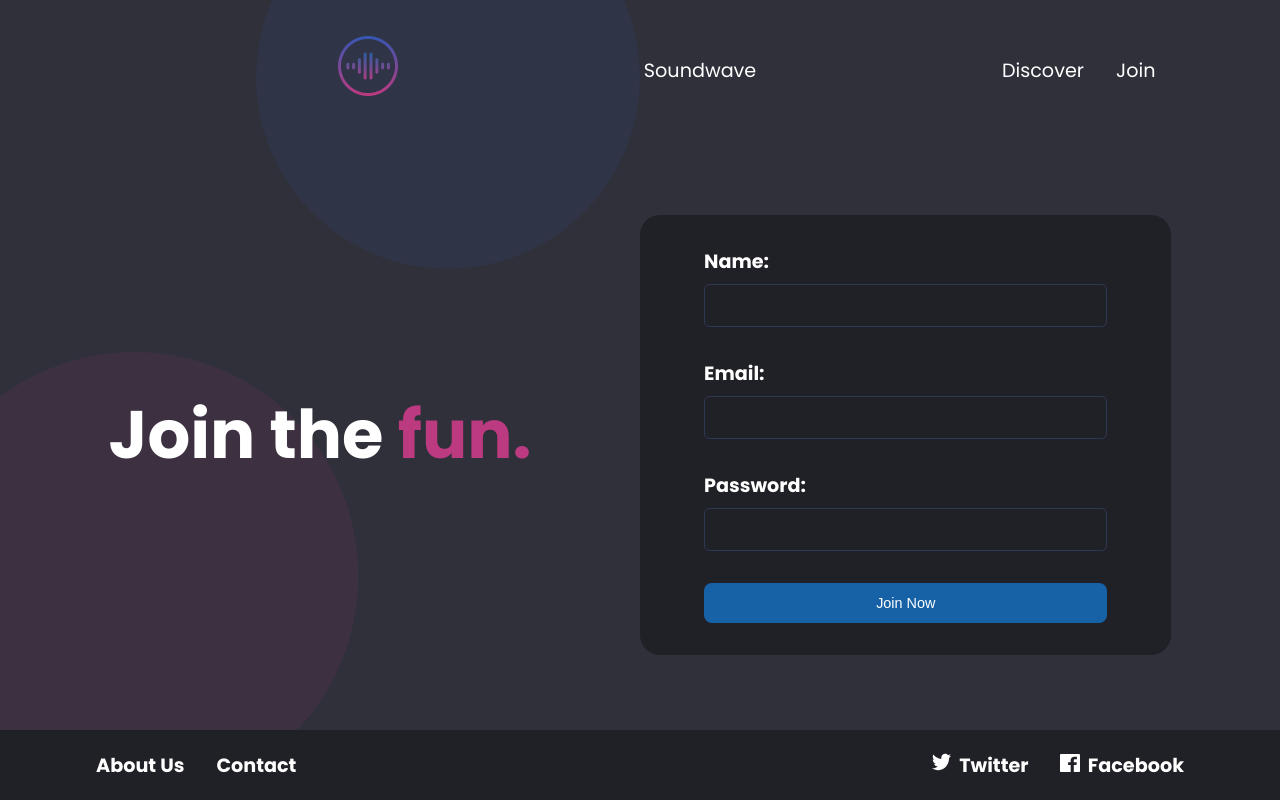
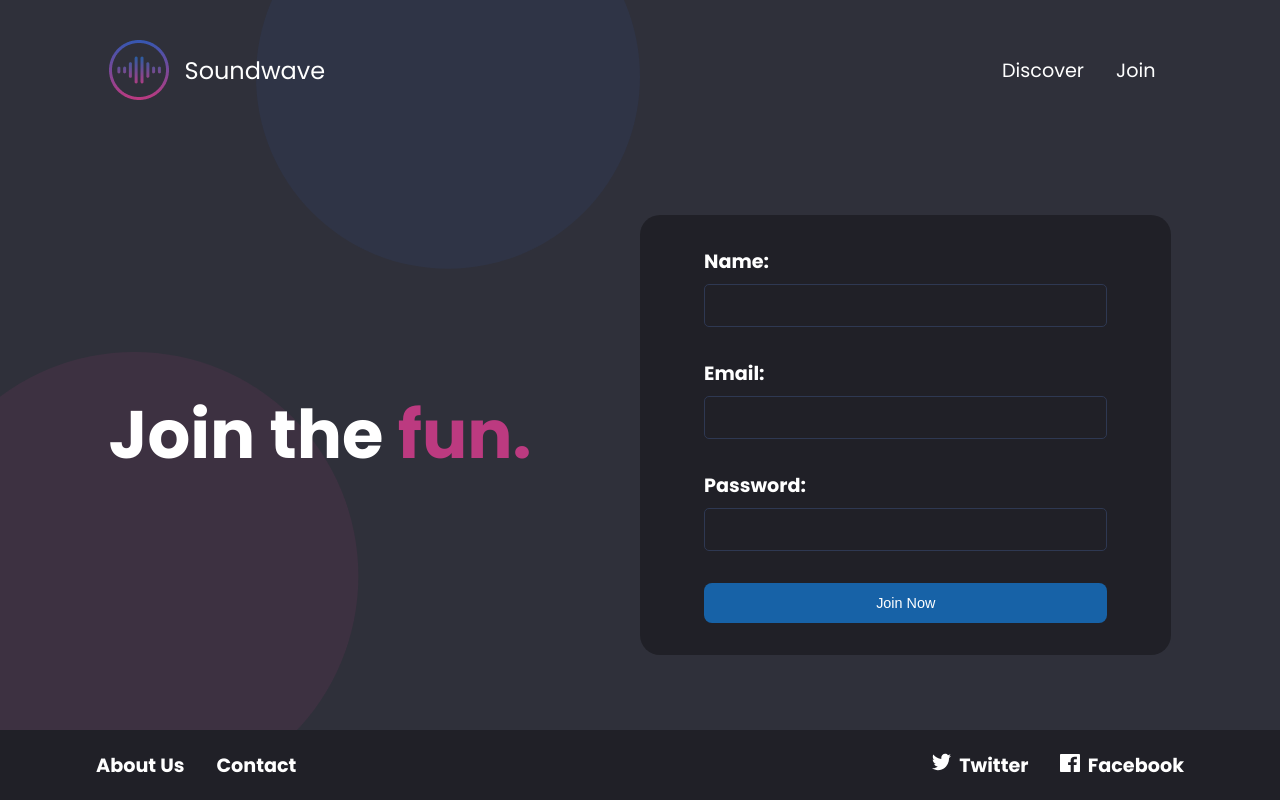
Before and after one commit to shaoli-lu/Spotifyx, a plain HTML site: page join.html in a window 1280 px wide. Drawn offline with Linux system fonts and the light colour scheme.

Commit message:
Minor adjustment

```diff
--- a/discover.css
+++ b/discover.css
@@ -37,6 +37,7 @@
   .discover-main-section {
     flex-direction: column;
     justify-content: center;
+    align-content: center;
   }
 
   .discover-main-section .covers-image {
--- a/join.css
+++ b/join.css
@@ -52,10 +52,11 @@
   border-color: #596da0;
 }
 
-@media (max-width: 900px) {
+@media (max-width: 800px) {
   .join-main-section {
     flex-direction: column;
     justify-content: center;
+    align-items: center;
   }
 
   .join-form {
--- a/join.html
+++ b/join.html
@@ -14,8 +14,8 @@
 <body class="full-height-grow">
   <div class="container full-height-grow">
     <header class="main-header">
-      <a href="/" class="brand-logo">
-        <a href="index.html"><img src="images/logo.png"> </a>
+      <a href="index.html" class="brand-logo">
+        <img src="images/logo.png">
         <div class="brand-logo-name">Soundwave</div>
       </a>
       <nav class="main-nav">
--- a/styles.css
+++ b/styles.css
@@ -24,7 +24,7 @@ body {
   align-items: center;
   font-size: 1.25em;
   color: inherit;
-
+  text-decoration: none;
 }
 
 .brand-logo-name {
```
Also changed, not shown: discover.html (+2 -2 lines), index.html (+2 -2 lines).
